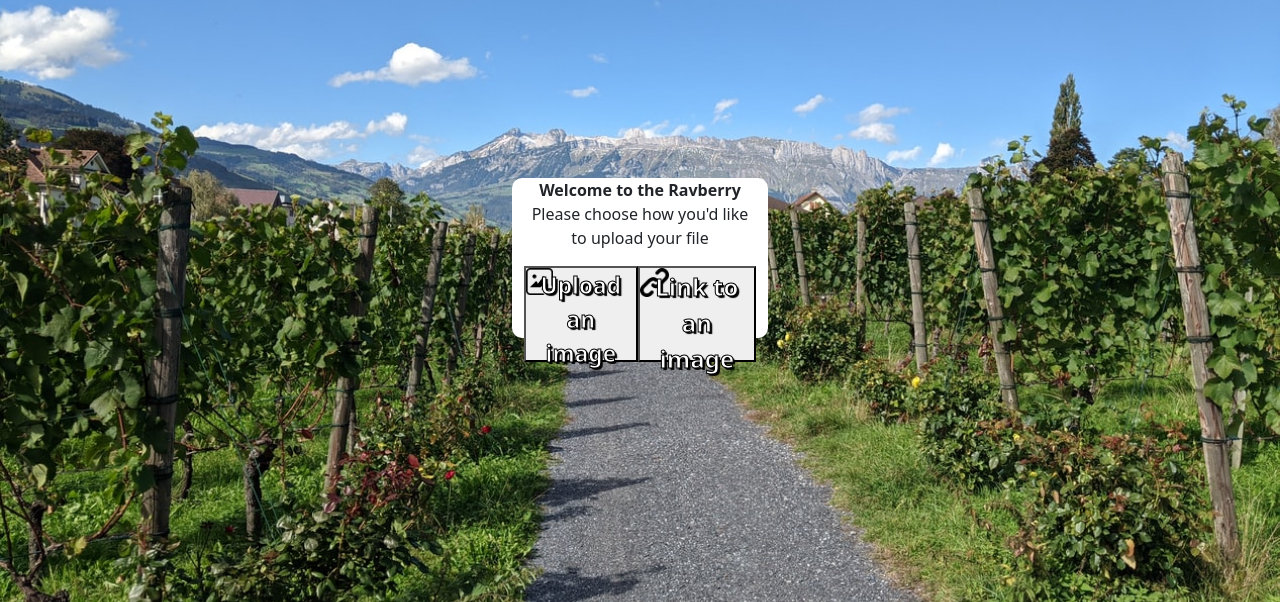
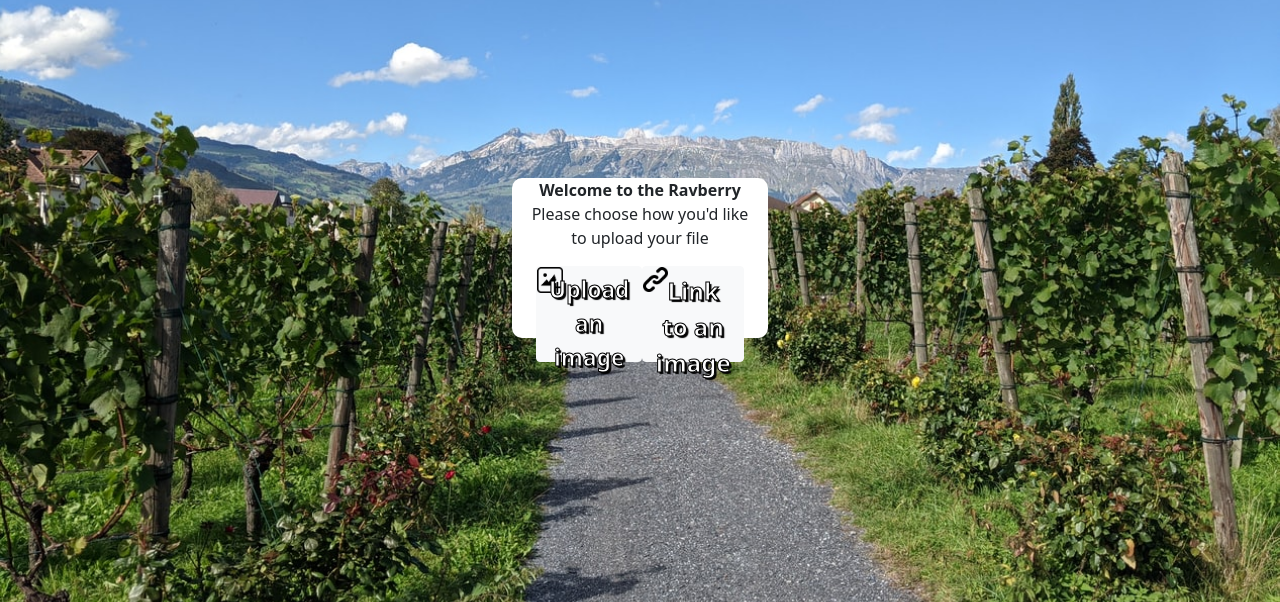
Before and after one commit to Nosewall/Ravberry, a Flask app: page / in a window 1280 px wide. Shown: the part 142-744 px from the top of the page. Run offline with Flask 2, Linux system fonts and the light colour scheme.

Commit message:
Putting styles in html for now until we figure out flask linking

```diff
--- a/app/static/styles/styles.css
+++ b/app/static/styles/styles.css
@@ -26,28 +26,15 @@ body{
     margin-bottom: 0px;
 }
 
-#buttonDiv{
-    height: 60%;
-    display: flex;
-    justify-content: space-evenly;
-}
-
 #imageButton{
-    background-image: url(/app/static/imageIcon.png);
-    background-size:25%;
-    background-repeat: no-repeat;
     color: rgb(255, 255, 255);
     font-weight:bold;
     font-size: 17pt;
     text-shadow: 2px 2px 1px black;
     -webkit-text-stroke: 1px black;
-
 }
 
 #linkButton{
-    background-image: url(/app/static/linkIcon.png);
-    background-size:25%;
-    background-repeat: no-repeat;
     color: rgb(255, 255, 255);
     font-weight:bold;
     font-size: 18pt;
--- a/app/templates/index.html
+++ b/app/templates/index.html
@@ -4,14 +4,76 @@
 <head>
     <title>Reactive design</title>
     <meta charset="utf-8" />
-    <link rel="shortcut icon" href="images/ravberry.png" type="image/x-icon">
+    <link rel="shortcut icon" href="{{url_for('static', filename='ravberry.png')}}" type="image/x-icon">
     <link href="https://cdn.jsdelivr.net/npm/bootstrap@5.0.0-beta2/dist/css/bootstrap.min.css" rel="stylesheet"
         integrity="sha384-BmbxuPwQa2lc/FVzBcNJ7UAyJxM6wuqIj61tLrc4wSX0szH/Ev+nYRRuWlolflfl" crossorigin="anonymous">
-    <link rel="stylesheet" href="/app/static/styles/styles.css">
+    <link rel="stylesheet" href="{{ url_for('static',filename='styles/styles.css') }}">
 
     <style>
         body {
             background-image: url({{url_for('static', filename='RaspberryField.jpg')}});
+            width: 100%;
+            height: 100%;
+            background-size: cover;
+            background-position: center;
+            display: flex;
+            justify-content: center;
+        }
+
+        html {
+            width: 100%;
+            height: 100%
+        }
+
+        #splashContainer{
+    width: 20%;
+    height: 20%;
+    margin: auto auto;
+    background-color: white;
+    border-radius: 10px;
+    text-align: center;
+}
+
+#splash{
+    font-weight:bold;
+    margin-bottom: 0px;
+}
+
+        #buttonDiv{
+    height: 60%;
+    display: flex;
+    justify-content: space-evenly;
+}
+
+        #imageButton {
+            background-image: url({{url_for('static', filename='imageIcon.png')}});
+            background-size:25%;
+            background-repeat: no-repeat;
+            color: rgb(255, 255, 255);
+            font-weight: bold;
+            font-size: 17pt;
+            text-shadow: 2px 2px 1px black;
+            -webkit-text-stroke: 1px black;
+        }
+
+        #linkButton {
+            background-image: url({{url_for('static', filename='linkIcon.png')}});
+            background-size:25%;
+            background-repeat: no-repeat;
+            color: rgb(255, 255, 255);
+            font-weight: bold;
+            font-size: 18pt;
+            -webkit-text-stroke: 1px black;
+            text-shadow: 2px 2px 1px black;
+            bottom: 5%;
+        }
+
+        #imageButton:hover{
+            border: 1px solid black;
+        }
+
+        #linkButton:hover{
+            border: 1px solid black;
         }
     </style>
 </head>
@@ -22,10 +84,12 @@
     <div class="container" id="splashContainer">
         <p id="splash">Welcome to the Ravberry</p>
         <p id="description">Please choose how you'd like to upload your file</p>
-        <div id="buttonDiv">
-            <button type="button" id="imageButton">Upload an image</button>
-            <button type="button" id="linkButton">Link to an image</button>
+        <div class="container" id="buttonDiv">
+            <button type="button" class="btn btn-light" id="imageButton">Upload an image</button>
+            <button type="button" class="btn btn-light" id="linkButton">Link to an image</button>
         </div>
     </div>
 
 </body>
+
+</html>
```
